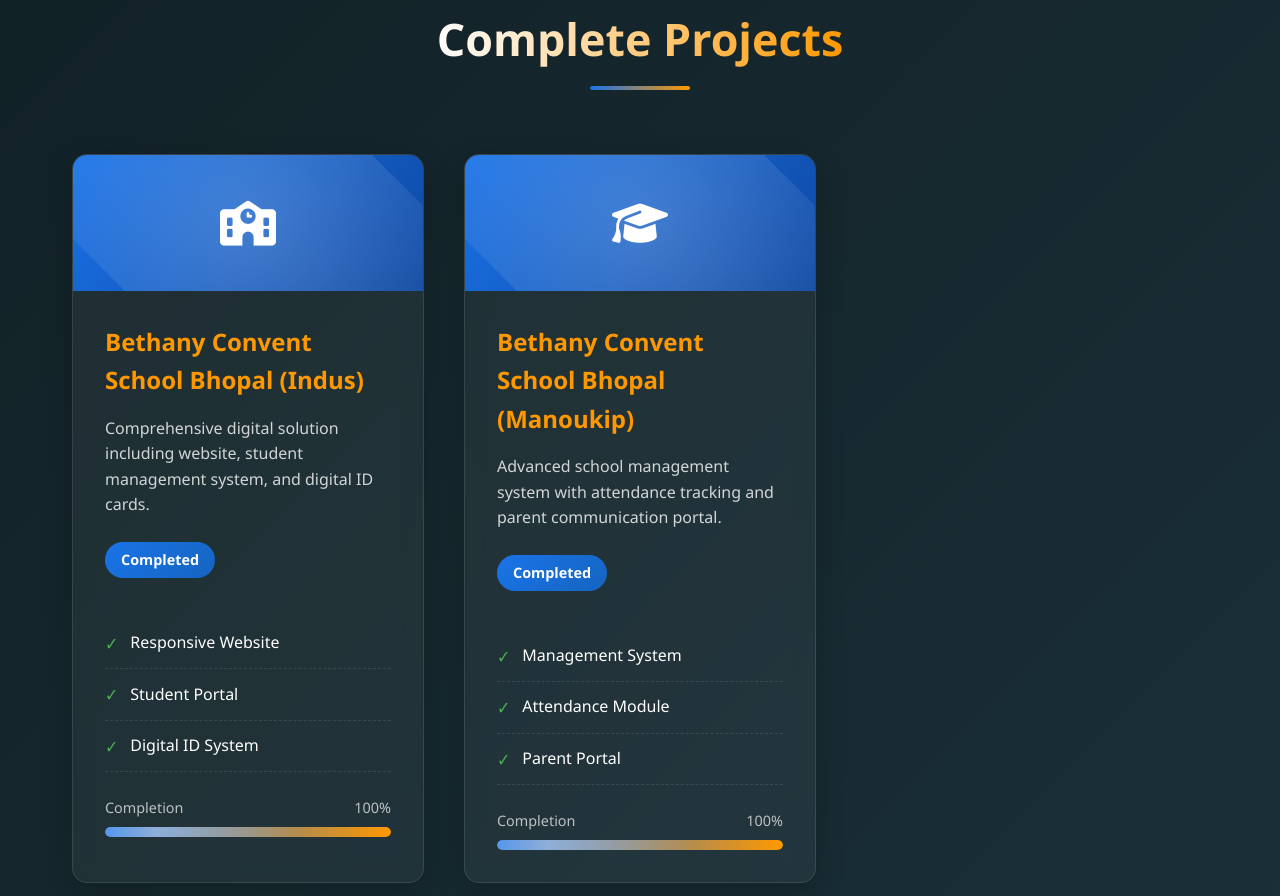
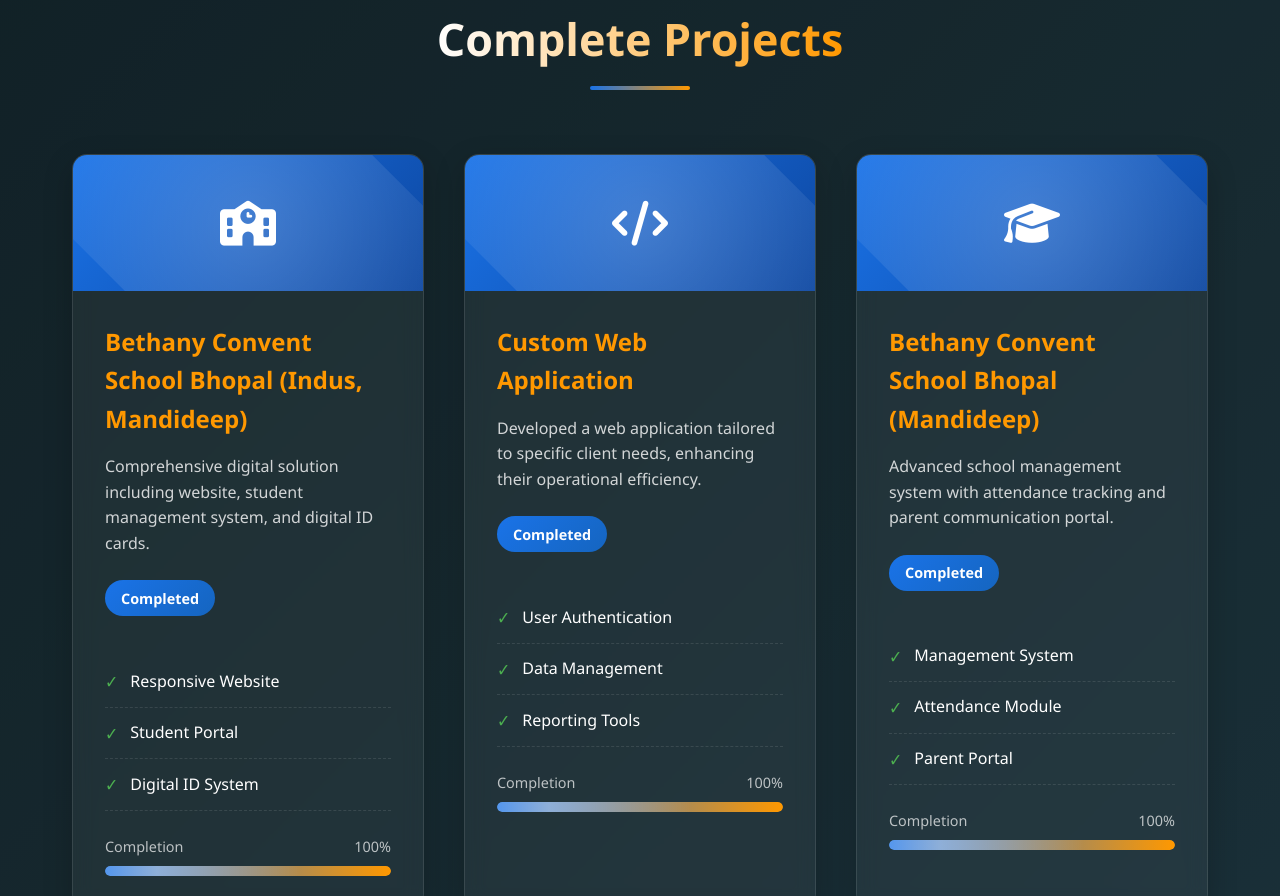
Before and after one commit to tusharlilhare/eng-proof, a plain HTML site: page index.html in a window 1280 px wide. Shown: the part 1709-2605 px from the top of the page. Drawn offline with Linux system fonts and the light colour scheme.

Commit message:
Resolve merge conflict in index.html

```diff
--- a/index.html
+++ b/index.html
@@ -986,7 +986,7 @@
                 <i class="fas fa-bars"></i>
             </button>
             <div class="logo">
-                <img src="/img/logo.png" alt="Engiproof Logo">
+                <img src="/img/logo.png">
                 <span>ENGPROOF</span>
             </div>
             <nav class="navbar">
@@ -1085,7 +1085,7 @@
                     <i class="fas fa-school"></i>
                 </div>
                 <div class="project-content">
-                            <h3>Bethany Convent School Bhopal (Indus)</h3>
+                    <h3>Bethany Convent School Bhopal (Indus, Mandideep)</h3>
                     <p>Comprehensive digital solution including website, student management system, and digital ID cards.</p>
                     <span class="project-status status-complete">Completed</span>
                     <ul class="project-list">
@@ -1106,10 +1106,34 @@
             </div>
             <div class="project-card">
                 <div class="project-icon">
+                    <i class="fas fa-code"></i>
+                </div>
+                <div class="project-content">
+                    <h3>Custom Web Application</h3>
+                    <p>Developed a web application tailored to specific client needs, enhancing their operational efficiency.</p>
+                    <span class="project-status status-complete">Completed</span>
+                    <ul class="project-list">
+                        <li>User Authentication</li>
+                        <li>Data Management</li>
+                        <li>Reporting Tools</li>
+                    </ul>
+                    <div class="progress-container">
+                        <div class="progress-label">
+                            <span>Completion</span>
+                            <span>100%</span>
+                        </div>
+                        <div class="progress-bar">
+                            <div class="progress" style="width: 100%"></div>
+                        </div>
+                    </div>
+                </div>
+            </div>
+            <div class="project-card">
+                <div class="project-icon">
                     <i class="fas fa-graduation-cap"></i>
                 </div>
                 <div class="project-content">
-                            <h3>Bethany Convent School Bhopal (Manoukip)</h3>
+                    <h3>Bethany Convent School Bhopal (Mandideep)</h3>
                     <p>Advanced school management system with attendance tracking and parent communication portal.</p>
                     <span class="project-status status-complete">Completed</span>
                     <ul class="project-list">
```
Lines whose indentation alone changed are shown as unchanged.
